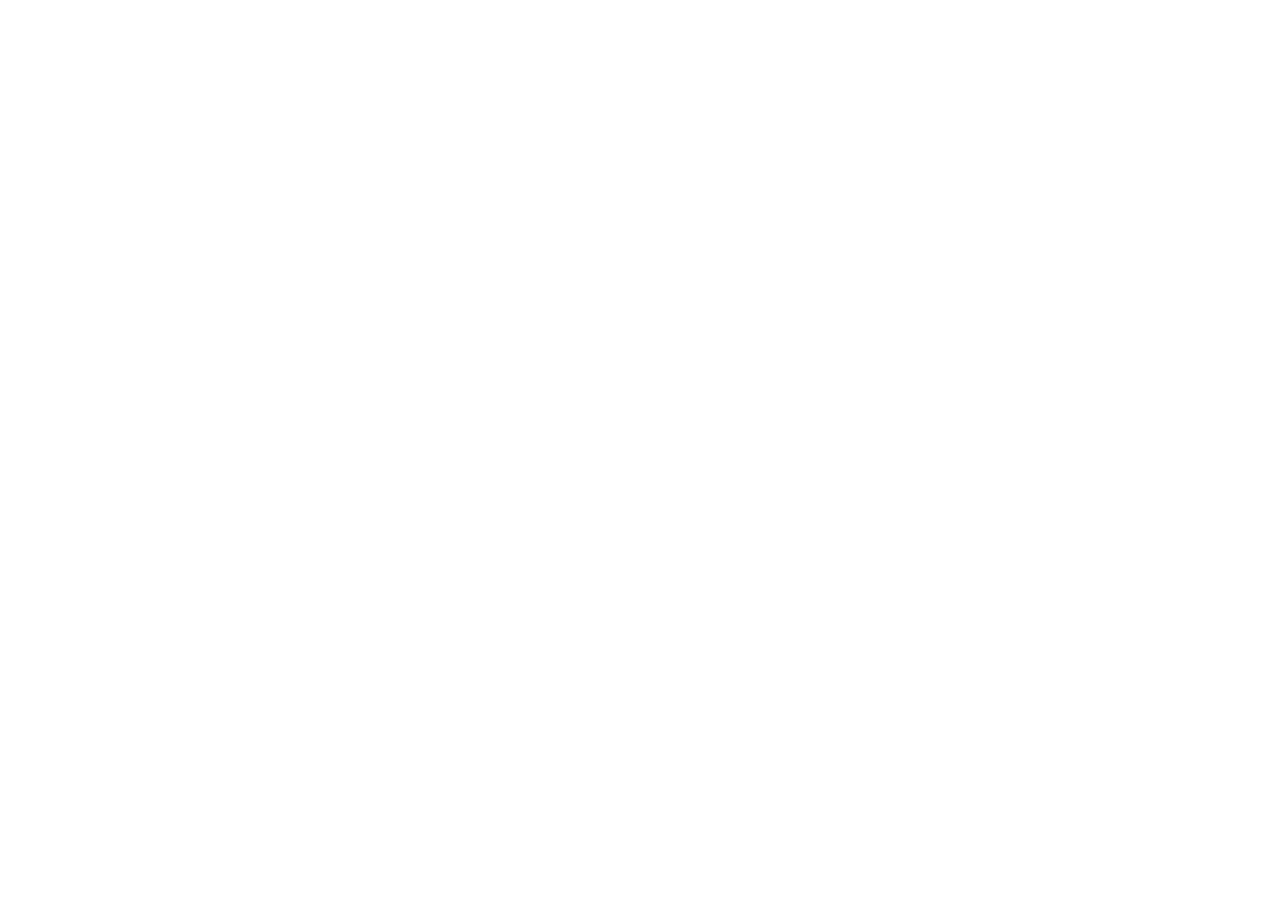
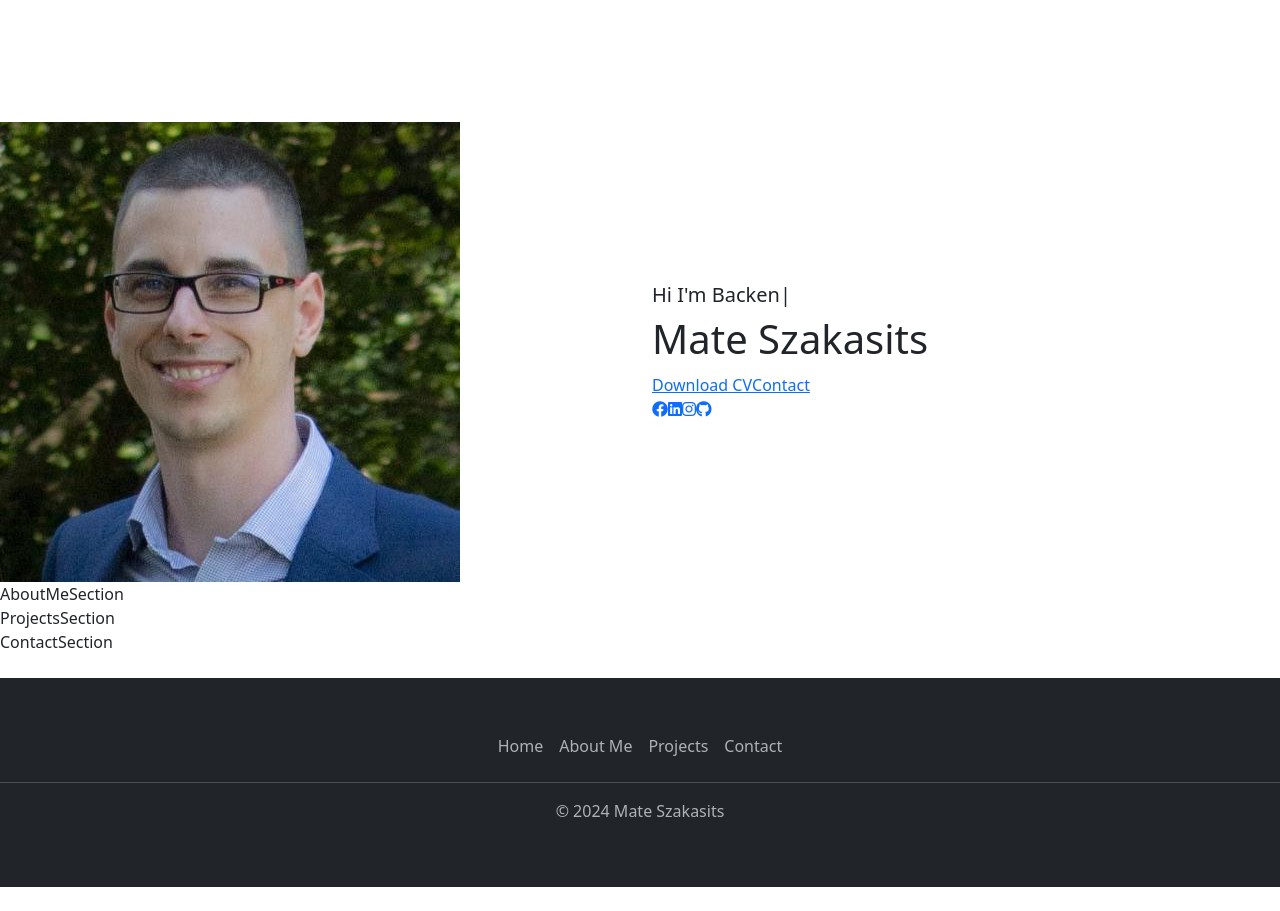
Before and after one commit to mate153/my-portfolio, a React (Vite) app in the folder client/: page / in a window 1280 px wide. Shown: the part 580-1491 px from the top of the page. Before the commit the page ends 800 px from the top, so only its background shows below. Built offline with nearby package versions, Linux system fonts and the light colour scheme.

Commit message:
[ UPDATE ] particles / typed / elements implemented

```diff
--- a/client/src/components/WelcomeSection.jsx
+++ b/client/src/components/WelcomeSection.jsx
@@ -1,9 +1,52 @@
-import React from 'react'
+import React, { useEffect } from 'react'
+import { Row, Col } from 'react-bootstrap';
+import Typed from 'typed.js';
 import './style/WelcomeSection.css'
 
 function WelcomeSection() {
+
+  particlesJS.load('particles-js', './particles.json', function() {
+    console.log('callback - particles-js config loaded');
+  });
+
+  useEffect(() => {
+    const options = {
+      strings: ["Frontend Developer", "Backend Developer", "App Developer"],
+      typeSpeed: 100,
+      backSpeed: 80,
+      loop: true,
+    };
+    const typed = new Typed(".input", options);
+    return () => {
+      typed.destroy();
+    };
+  }, []);
+
   return (
-    <div>WelcomeSection</div>
+    <Row className='parallax-container d-flex align-items-center'>
+      <div id="particles-js" className='particles-js'></div>
+      <Col md={6} className='welcome-section-img d-flex align-items-center order-2 order-md-1'>
+        <div className="hero-pic">
+          <img src="./profile_img.jpg" alt="profile pic"/>
+        </div>
+      </Col>
+      <Col md={6} className='welcome-section-text order-1 order-md-2'>
+        <div className='hero-text'>
+          <h5>Hi I'm <span className="input"></span></h5>
+          <h1>Mate Szakasits</h1>
+        </div>
+        <div className="btn-group">
+          <a href="#" className="btn1 active">Download CV</a>
+          <a href="#contact-section" className="btn1 btn2">Contact</a>
+        </div>
+        <div className="social">
+          <a href="#"><i className="fa-brands fa-facebook"></i></a>
+          <a href="https://www.linkedin.com/in/m%C3%A1t%C3%A9-szakasits153/"><i className="fa-brands fa-linkedin"></i></a>
+          <a href="#"><i className="fa-brands fa-instagram"></i></a>
+          <a href="https://github.com/mate153"><i className="fa-brands fa-github"></i></a>
+        </div>
+      </Col>
+    </Row>
   )
 }
 
```
